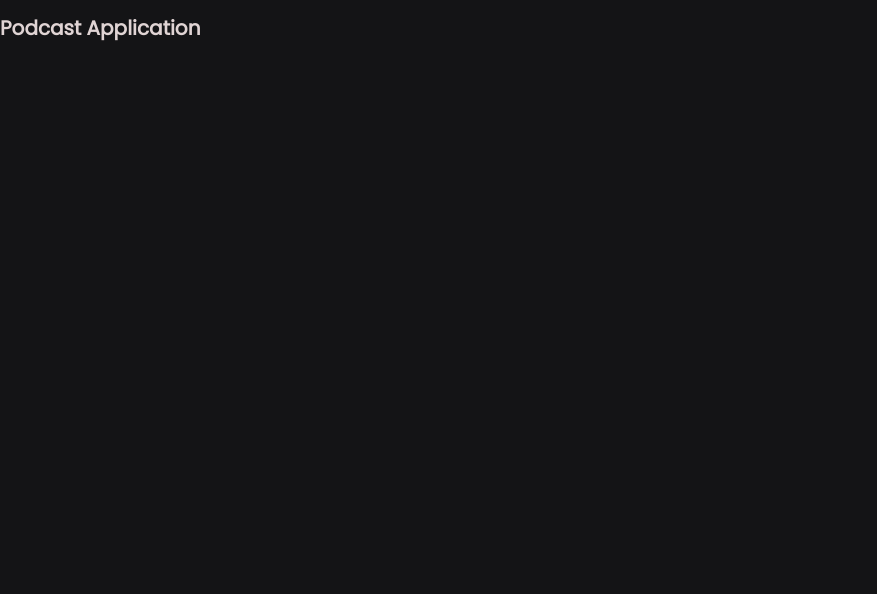
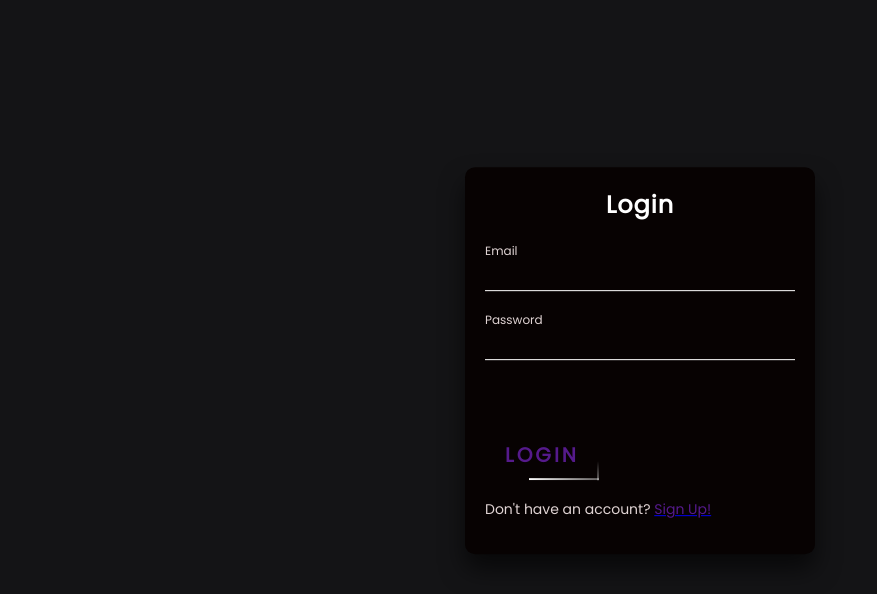
Before and after one commit to Aviwekoli/AVIKOL209_FTC2306_GroupA_AviweKoli_CapstoneProject, a React (Vite) app: page / in a window 1280 px wide. Shown: the top 594 px of the page, without its empty margins (0-877 px from the left). Built offline with nearby package versions, Linux system fonts and the light colour scheme.

Commit message:
Added the user authentication using supabase

```diff
--- a/package.json
+++ b/package.json
@@ -10,6 +10,7 @@
     "preview": "vite preview"
   },
   "dependencies": {
+    "@supabase/supabase-js": "^2.38.4",
     "react": "^18.2.0",
     "react-dom": "^18.2.0",
     "react-router-dom": "^6.19.0"
--- /dev/null
+++ b/src/API/client.ts
@@ -0,0 +1,7 @@
+
+import { createClient } from '@supabase/supabase-js'
+const supabaseUrl = 'https://wxzxbzdnexiljruglvjr.supabase.co'
+const supabaseKey = 'eyJhbGciOiJIUzI1NiIsInR5cCI6IkpXVCJ9.eyJpc3MiOiJzdXBhYmFzZSIsInJlZiI6Ind4enhiemRuZXhpbGpydWdsdmpyIiwicm9sZSI6ImFub24iLCJpYXQiOjE3MDAyMzU1ODgsImV4cCI6MjAxNTgxMTU4OH0.xQNOYpvLP7on_GDotyCBXrBTL2Cerx6G4iXv8x3H2IM'
+const supabase = createClient(supabaseUrl, supabaseKey);
+
+export default supabase;
--- a/src/App.tsx
+++ b/src/App.tsx
@@ -1,16 +1,42 @@
-import { useState } from 'react'
-import reactLogo from './assets/react.svg'
-import viteLogo from '/vite.svg'
-import './App.css'
+import React, { useState, useEffect } from 'react';
+import Login from './components/Login';
+import Signup from './components/Signup';
+import Home from './components/Home';
+import { Routes, Route } from 'react-router-dom';
 
-function App() {
-  const [count, setCount] = useState(0)
+const App = () => {
+
+  // const [ token, setToken] = useState(()=>{
+  //   const localValue = sessionStorage.getItem('TOKEN');
+  //   if (localValue == null) return null;
+  //   return JSON.parse(localValue)
+  // });
+
+  // useEffect(() => {
+  //   sessionStorage.setItem('TOKEN', JSON.stringify(token))
+  // }, [token]);
+
+  const [ token, setToken ] = useState(false);
+
+  if(token) {
+    sessionStorage.setItem('token', JSON.stringify(token));
+  }
+
+useEffect(() => {
+  if(sessionStorage.getItem('token')){
+    const data = JSON.parse(sessionStorage.getItem('token'));
+    setToken(data)
+  }
+}, []);
 
   return (
     <>
-    <h1>Podcast Application</h1>
+      <Routes>
+        <Route path={'/'} element={<Login setToken={setToken} />}/>
+        <Route path={'/signup'} element={<Signup />}/>
+        {token? <Route path={'/home'} element={<Home token={token}/>}/> : ""}
+      </Routes>
     </>
   )
 }
-
-export default App
+export default App;
--- /dev/null
+++ b/src/components/Home.tsx
@@ -0,0 +1,21 @@
+import React from 'react';
+import { useNavigate } from 'react-router-dom';
+
+const Home = ({token}) => {
+
+    const navigate = useNavigate();
+
+    const handleLogout = (event) => {
+        event.preventDefault();
+        sessionStorage.removeItem('token');
+        navigate('/')
+    }
+    return (
+        <>
+            <h2>Welcome Home</h2>
+            <button onClick={handleLogout}>Log out</button>
+        </>
+
+    )
+}
+export default Home;
--- /dev/null
+++ b/src/components/Login.tsx
@@ -0,0 +1,79 @@
+import React, { useState } from 'react';
+import { Link, useNavigate } from 'react-router-dom';
+import supabase  from '../API/client.ts';
+
+const Login = props=> {
+
+    const navigate = useNavigate();
+
+    const [formData, setFormData] = useState({
+        email: '',
+        password: '',
+    });
+
+    const handleChange = (event) => {
+        setFormData(prevFormData =>{
+            return {
+                ...prevFormData,
+                [event.target.name]: event.target.value,
+            }
+        });
+    }
+
+    const handleSubmit = async (event) => {
+        event.preventDefault();
+        try {
+            const {data, error } = await supabase.auth.signInWithPassword(
+                {
+                    email: formData.email,
+                    password: formData.password,
+                }
+            )
+            if(error) throw error;
+            // console.log(data)
+            props.setToken(data);
+            navigate('/home');
+
+        } catch (error) {
+            console.error(error)
+            alert(error)
+
+        }
+    }
+
+    return (
+        <>
+        <div className="login-box">
+            <p>Login</p>
+            <form>
+                <div className="user-box">
+                    <input required="" name="email" type="text"
+                    value={formData.email}
+                    onChange={handleChange}
+                    />
+                    <label>Email</label>
+                </div>
+
+                <div className="user-box">
+                    <input required="" name="password" type="password"
+                    value={formData.password}
+                    onChange={handleChange}
+                    />
+                    <label>Password</label>
+                </div>
+
+                <a href="" type="submit"
+                onClick={handleSubmit}>
+                    <span></span>
+                    <span></span>
+                    <span></span>
+                    <span></span>
+                LogIn
+                </a>
+            </form>
+            <p>Don't have an account? <Link to='/signup'><a href="" className="a2">Sign Up!</a></Link></p>
+        </div>
+        </>
+    )
+}
+export default Login;
--- /dev/null
+++ b/src/components/Signup.tsx
@@ -0,0 +1,83 @@
+import React, {useState} from 'react';
+import { Link } from 'react-router-dom';
+import supabase  from '../API/client.ts';
+
+const Signup = () => {
+
+    const [formData, setFormData] = useState({
+        fullname: '',
+        email: '',
+        password: '',
+    })
+
+    console.log(formData)
+    const handleChange = (event) => {
+        setFormData(prevFormData =>{
+            return {
+                ...prevFormData,
+                [event.target.name]: event.target.value,
+            }
+        });
+    }
+
+    const handleSubmit = async (event) => {
+        event.preventDefault();
+        try {
+            const {data, error } = await supabase.auth.signUp(
+                {
+                    email: formData.email,
+                    password: formData.password,
+                    options: {
+                        full_name: formData.fullname,
+                    }
+                }
+            )
+            if(error) throw error;
+            alert('Check your email inbox for verification link')
+
+        } catch (error) {
+            alert(error)
+        }
+    }
+
+    return (
+        <>
+        <div className="login-box">
+            <p>Sign Up</p>
+            <form>
+                <div className="user-box">
+                    <input required="" name="fullname" type="text"
+                    onChange={handleChange}
+                    />
+                    <label>Full Name</label>
+                </div>
+
+                <div className="user-box">
+                    <input required="" name="email" type="text"
+                    onChange={handleChange}
+                    />
+                    <label>Email</label>
+                </div>
+
+                <div className="user-box">
+                    <input required="" name="password" type="password"
+                    onChange={handleChange}
+                    />
+                    <label>Password</label>
+                </div>
+
+                <a href="" type="submit"
+                onClick={handleSubmit}>
+                    <span></span>
+                    <span></span>
+                    <span></span>
+                    <span></span>
+                Submit
+                </a>
+            </form>
+            <p>Already have an account? <Link to='/'><a href="" className="a2">Log in!</a></Link></p>
+        </div>
+        </>
+    )
+}
+export default Signup;
--- a/src/index.css
+++ b/src/index.css
@@ -6,6 +6,7 @@
 
 :root {
   --shadow-color:rgba(41, 37, 37, 0.7);
+  --bg-color-2: rgb(7, 2, 2);
   --bg-color: #141416;
   --text-color: #e0d4d4;
   --shadow-color: rgba(0, 0, 0, 0.7);
@@ -24,3 +25,178 @@ body {
   font-family: 'Poppins', sans-serif;
   font-size: 62.5%;
 }
+
+/*Sign Up page Styles*/
+.login-box {
+  position: absolute;
+  top: 45%;
+  left: 50%;
+  width: 350px;
+  padding: 20px;
+  margin: 20px auto;
+  transform: translate(-50%, -55%);
+  background: var(--bg-color-2);
+  box-sizing: border-box;
+  box-shadow: 0 15px 25px rgba(0,0,0,.6);
+  border-radius: 10px;
+}
+
+.login-box p:first-child {
+  margin: 0 0 30px;
+  padding: 0;
+  color: #fff;
+  text-align: center;
+  font-size: 1.5rem;
+  font-weight: bold;
+  letter-spacing: 1px;
+}
+
+.login-box .user-box {
+  position: relative;
+}
+
+.login-box .user-box input {
+  width: 100%;
+  padding: 10px 0;
+  font-size: 16px;
+  color: #fff;
+  margin-bottom: 30px;
+  border: none;
+  border-bottom: 1px solid #fff;
+  outline: none;
+  background: transparent;
+}
+
+.login-box .user-box label {
+  position: absolute;
+  top: 0;
+  left: 0;
+  padding: 10px 0;
+  font-size: 16px;
+  pointer-events: none;
+  transition: .5s;
+}
+
+.login-box .user-box input:focus ~ label,
+.login-box .user-box input:valid ~ label {
+  top: -20px;
+  left: 0;
+  font-size: 12px;
+}
+
+.login-box form a {
+  position: relative;
+  display: inline-block;
+  padding: 10px 20px;
+  font-weight: bold;
+  font-size: 20px;
+  text-decoration: none;
+  text-transform: uppercase;
+  overflow: hidden;
+  transition: .5s;
+  margin-top: 40px;
+  letter-spacing: 3px
+}
+
+.login-box a:hover {
+  background: #fff;
+  color: #272727;
+  border-radius: 5px;
+}
+
+.login-box a span {
+  position: absolute;
+  display: block;
+}
+
+.login-box a span:nth-child(1) {
+  top: 0;
+  left: -100%;
+  width: 100%;
+  height: 2px;
+  background: linear-gradient(90deg, transparent, #fff);
+  animation: btn-anim1 1.5s linear infinite;
+}
+
+@keyframes btn-anim1 {
+  0% {
+    left: -100%;
+  }
+
+  50%,100% {
+    left: 100%;
+  }
+}
+
+.login-box a span:nth-child(2) {
+  top: -100%;
+  right: 0;
+  width: 2px;
+  height: 100%;
+  background: linear-gradient(180deg, transparent, #fff);
+  animation: btn-anim2 1.5s linear infinite;
+  animation-delay: .375s
+}
+
+@keyframes btn-anim2 {
+  0% {
+    top: -100%;
+  }
+
+  50%,100% {
+    top: 100%;
+  }
+}
+
+.login-box a span:nth-child(3) {
+  bottom: 0;
+  right: -100%;
+  width: 100%;
+  height: 2px;
+  background: linear-gradient(270deg, transparent, #fff);
+  animation: btn-anim3 1.5s linear infinite;
+  animation-delay: .75s
+}
+
+@keyframes btn-anim3 {
+  0% {
+    right: -100%;
+  }
+
+  50%,100% {
+    right: 100%;
+  }
+}
+
+.login-box a span:nth-child(4) {
+  bottom: -100%;
+  left: 0;
+  width: 2px;
+  height: 100%;
+  background: linear-gradient(360deg, transparent, #fff);
+  animation: btn-anim4 1.5s linear infinite;
+  animation-delay: 1.125s
+}
+
+@keyframes btn-anim4 {
+  0% {
+    bottom: -100%;
+  }
+
+  50%,100% {
+    bottom: 100%;
+  }
+}
+
+.login-box p:last-child {
+  font-size: 14px;
+}
+
+.login-box a.a2 {
+  text-decoration: none;
+}
+
+.login-box a.a2:hover {
+  background: transparent;
+  border-radius: 5px;
+}
--- a/src/main.tsx
+++ b/src/main.tsx
@@ -2,9 +2,12 @@ import React from 'react'
 import ReactDOM from 'react-dom/client'
 import App from './App.tsx'
 import './index.css'
+import { BrowserRouter } from 'react-router-dom';
 
 ReactDOM.createRoot(document.getElementById('root')!).render(
   <React.StrictMode>
-    <App />
+    <BrowserRouter>
+      <App />
+    </BrowserRouter>
   </React.StrictMode>,
 )
```
Also changed, not shown: src/components/Logout.tsx (added), 1 other file (tests, documents, lock files or other folders).
